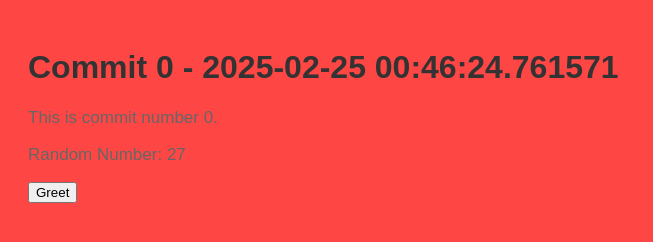
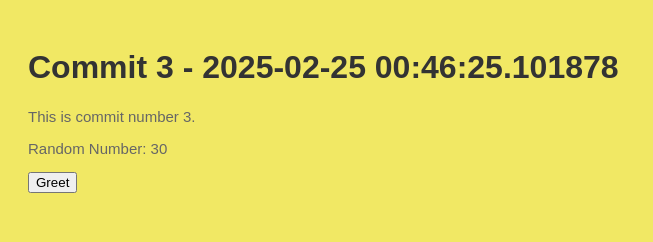
Before and after one commit to stiffs95/myrep-repo-20250225004622, a plain HTML site: page index.html in a window 1280 px wide. Shown: the whole page, without its empty margins (0-653 px from the left). Drawn offline with Linux system fonts and the light colour scheme.

Commit message:
📝 Commit 3 with HTML, CSS, and JS

```diff
--- a/index.html
+++ b/index.html
@@ -2,13 +2,13 @@
     <!DOCTYPE html>
     <html>
     <head>
-        <title>Commit 0 - 2025-02-25 00:46:24.761571</title>
+        <title>Commit 3 - 2025-02-25 00:46:25.101878</title>
         <link rel="stylesheet" href="style.css">
     </head>
     <body>
-        <h1>Commit 0 - 2025-02-25 00:46:24.761571</h1>
-        <p>This is commit number 0.</p>
-        <p>Random Number: 27</p>
+        <h1>Commit 3 - 2025-02-25 00:46:25.101878</h1>
+        <p>This is commit number 3.</p>
+        <p>Random Number: 30</p>
         <button onclick="greet()">Greet</button>
         <script src="script.js"></script>
     </body>
--- a/script.js
+++ b/script.js
@@ -2,4 +2,4 @@
     function greet() {
         alert('Hello from commit ' + commitNumber + '!');
     }
-    var commitNumber = 0;
+    var commitNumber = 3;
--- a/style.css
+++ b/style.css
@@ -1,7 +1,7 @@
 
     body {
         font-family: Arial, sans-serif;
-        background-color: #fe4745;
+        background-color: #f1e864;
         padding: 20px;
     }
     h1 {
@@ -9,5 +9,5 @@
     }
     p {
         color: #666;
-        font-size: 17px;
+        font-size: 15px;
     }
```
